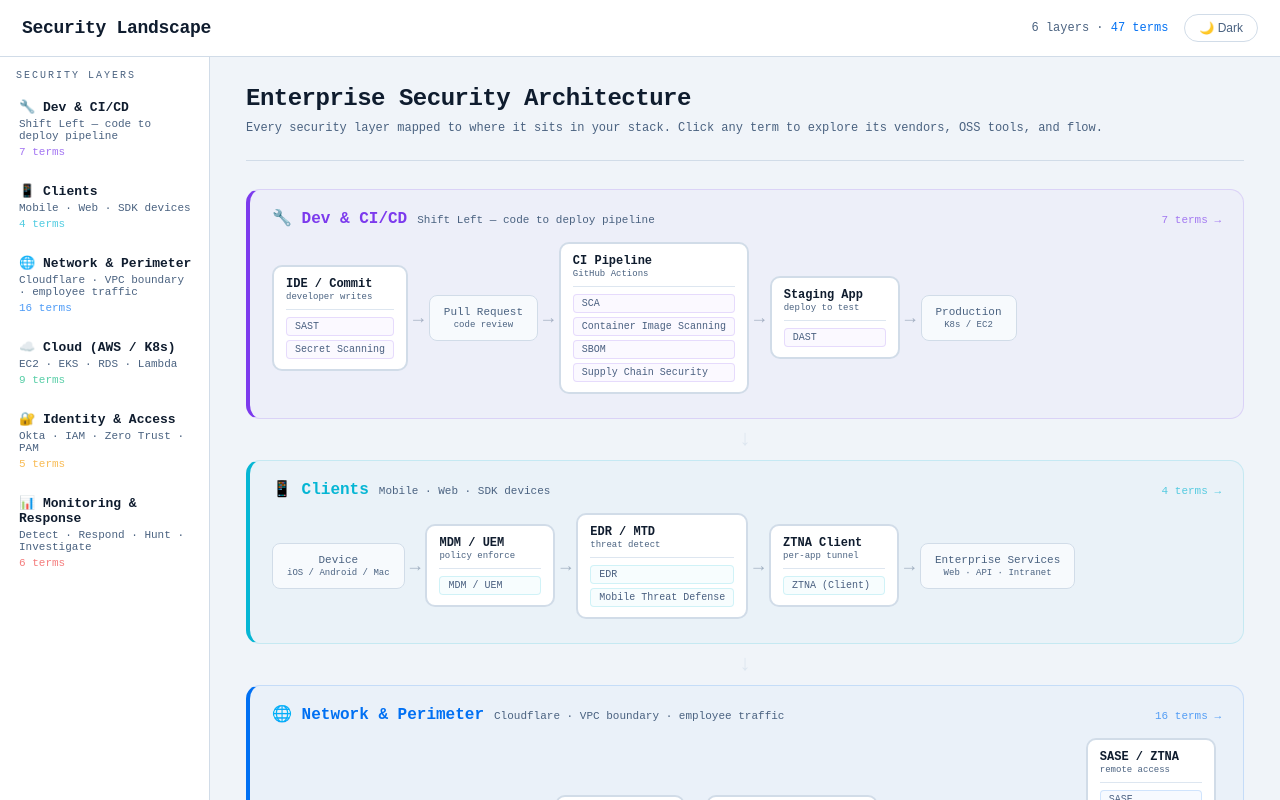
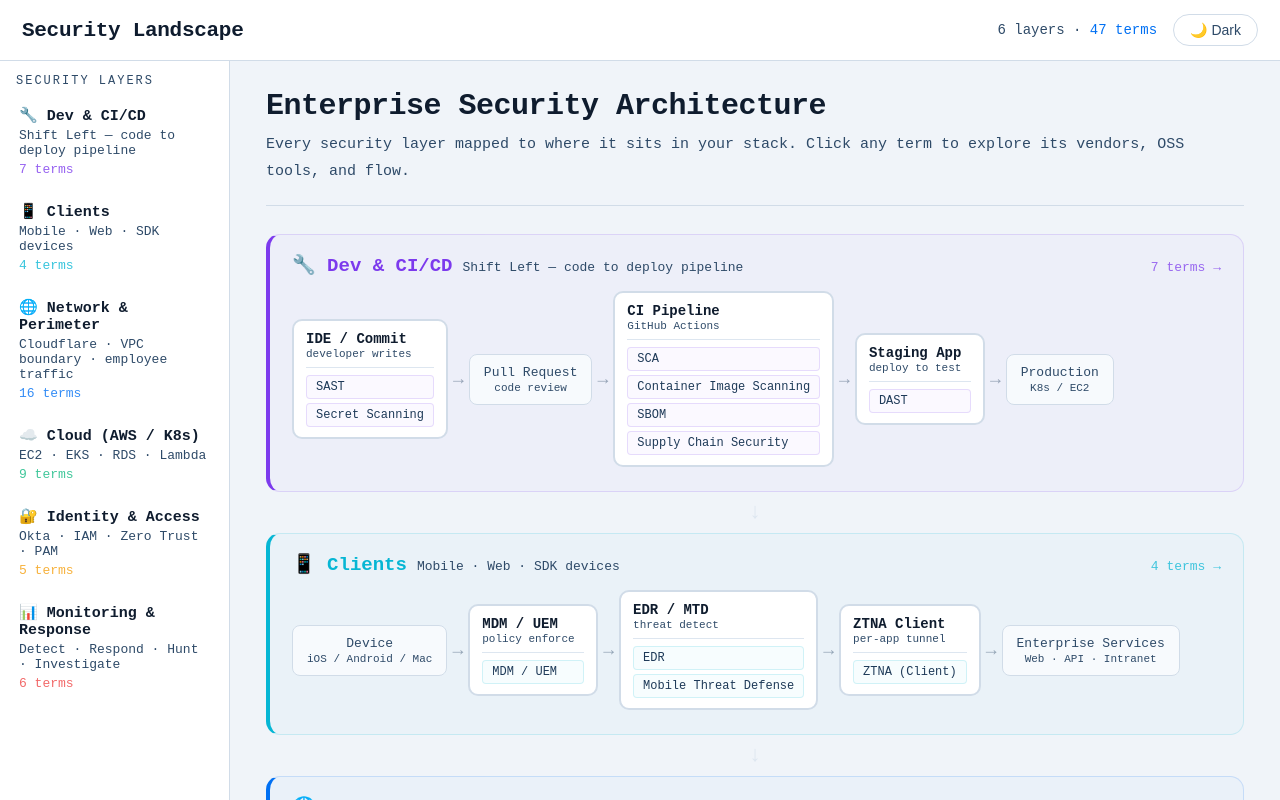
Before and after one commit to deepakshivanandappa/security-map, a React (Vite) app: page / in a window 1280 px wide. Built offline with nearby package versions, Linux system fonts and the light colour scheme.

Commit message:
improve readability: scale up font sizes and darken text colors

```diff
--- a/src/App.jsx
+++ b/src/App.jsx
@@ -7,12 +7,12 @@ import { LAYER_FLOWS } from "./data/layerFlows";
 const THEMES = {
   dark: {
     bg: "#080c18", panel: "#0c1222", card: "#0f1628", border: "#1a2540",
-    text: "#dce8f5", muted: "#7090b0", dim: "#1e2d45", subtext: "#8aaac5",
+    text: "#dce8f5", muted: "#9ab4cc", dim: "#1e2d45", subtext: "#a8c4dc",
     tableRow: "#0c1525", tableBorder: "#162035",
   },
   light: {
     bg: "#f0f4f9", panel: "#ffffff", card: "#ffffff", border: "#d1dce8",
-    text: "#0f1c2e", muted: "#4a6280", dim: "#dde6f0", subtext: "#4a6080",
+    text: "#0f1c2e", muted: "#2e4a68", dim: "#dde6f0", subtext: "#1e3a58",
     tableRow: "#f7fafd", tableBorder: "#e2eaf3",
   },
 };
@@ -29,15 +29,15 @@ const TOTAL_TERMS = Object.values(JARGON).reduce((a, l) => a + l.terms.length, 0
 
 // Shared badge styles
 const BADGE = {
-  oss:     { fontSize: 10, padding: "2px 6px", background: "rgba(16,185,129,0.1)",  border: "1px solid rgba(16,185,129,0.25)",  borderRadius: 3, color: "#10b981" },
-  public:  { fontSize: 10, padding: "2px 6px", background: "rgba(0,112,243,0.08)",  border: "1px solid rgba(0,112,243,0.2)",    borderRadius: 3, color: "#60a5fa" },
-  private: { fontSize: 10, padding: "2px 6px", background: "rgba(124,58,237,0.08)", border: "1px solid rgba(124,58,237,0.2)",   borderRadius: 3, color: "#a78bfa" },
+  oss:     { fontSize: 12, padding: "2px 7px", background: "rgba(16,185,129,0.1)",  border: "1px solid rgba(16,185,129,0.25)",  borderRadius: 3, color: "#10b981" },
+  public:  { fontSize: 12, padding: "2px 7px", background: "rgba(0,112,243,0.08)",  border: "1px solid rgba(0,112,243,0.2)",    borderRadius: 3, color: "#60a5fa" },
+  private: { fontSize: 12, padding: "2px 7px", background: "rgba(124,58,237,0.08)", border: "1px solid rgba(124,58,237,0.2)",   borderRadius: 3, color: "#a78bfa" },
 };
 
 const VENDOR_ITEM = {
-  oss:     { display: "flex", alignItems: "center", gap: 5, padding: "6px 10px", marginBottom: 5, background: "rgba(16,185,129,0.06)",  border: "1px solid rgba(16,185,129,0.18)",  borderRadius: 5, color: "#10b981", textDecoration: "none", fontSize: 12 },
-  public:  { fontSize: 12, padding: "5px 10px", background: "rgba(0,112,243,0.07)",  border: "1px solid rgba(0,112,243,0.18)",  borderRadius: 5, color: "#93c5fd" },
-  private: { fontSize: 12, padding: "5px 10px", background: "rgba(124,58,237,0.07)", border: "1px solid rgba(124,58,237,0.18)", borderRadius: 5, color: "#c4b5fd" },
+  oss:     { display: "flex", alignItems: "center", gap: 5, padding: "7px 12px", marginBottom: 6, background: "rgba(16,185,129,0.06)",  border: "1px solid rgba(16,185,129,0.18)",  borderRadius: 5, color: "#10b981", textDecoration: "none", fontSize: 14 },
+  public:  { fontSize: 14, padding: "6px 12px", background: "rgba(0,112,243,0.07)",  border: "1px solid rgba(0,112,243,0.18)",  borderRadius: 5, color: "#2563eb" },
+  private: { fontSize: 14, padding: "6px 12px", background: "rgba(124,58,237,0.07)", border: "1px solid rgba(124,58,237,0.18)", borderRadius: 5, color: "#7c3aed" },
 };
 
 // Keyboard activation for div-as-button elements
@@ -88,8 +88,8 @@ function LayerFlowDiagram({ layerKey, layerData, activeTerm, color, theme, onSel
                   border: `1px solid ${T.border}`, background: T.tableRow,
                   minWidth: 82,
                 }}>
-                  <div style={{ fontSize: 11, fontWeight: 500, color: T.muted }}>{node.label}</div>
-                  <div style={{ fontSize: 9, color: T.muted, marginTop: 2 }}>{node.sub}</div>
+                  <div style={{ fontSize: 13, fontWeight: 500, color: T.muted }}>{node.label}</div>
+                  <div style={{ fontSize: 11, color: T.muted, marginTop: 2 }}>{node.sub}</div>
                 </div>
               ) : (
                 <div style={{
@@ -100,10 +100,10 @@ function LayerFlowDiagram({ layerKey, layerData, activeTerm, color, theme, onSel
                   opacity: isDimmed ? 0.28 : 1,
                   transition: "all 0.2s",
                 }}>
-                  <div style={{ fontSize: 12, fontWeight: 600, color: isContainerActive ? color : T.text }}>
+                  <div style={{ fontSize: 14, fontWeight: 600, color: isContainerActive ? color : T.text }}>
                     {node.label}
                   </div>
-                  <div style={{ fontSize: 9, color: T.muted, marginTop: 1, marginBottom: 7 }}>
+                  <div style={{ fontSize: 11, color: T.muted, marginTop: 1, marginBottom: 7 }}>
                     {node.sub}
                   </div>
                   <div style={{ height: 1, background: isContainerActive ? `${color}35` : T.dim, marginBottom: 7 }} />
@@ -118,7 +118,7 @@ function LayerFlowDiagram({ layerKey, layerData, activeTerm, color, theme, onSel
                           onClick={() => termObj && onSelectTerm(isTermActive ? null : termObj)}
                           onKeyDown={onKey(() => termObj && onSelectTerm(isTermActive ? null : termObj))}
                           style={{
-                            padding: "3px 8px", borderRadius: 4, fontSize: 10,
+                            padding: "4px 9px", borderRadius: 4, fontSize: 12,
                             background: isTermActive ? `${color}22` : `${color}08`,
                             border: `1px solid ${isTermActive ? color : `${color}28`}`,
                             color: isTermActive ? color : T.subtext,
@@ -155,7 +155,7 @@ function FlowDiagram({ term, color, theme }) {
 
   return (
     <div style={{ marginTop: 14 }}>
-      <div style={{ fontSize: 11, color: T.muted, letterSpacing: 2, marginBottom: 12, textTransform: "uppercase" }}>
+      <div style={{ fontSize: 13, color: T.muted, letterSpacing: 2, marginBottom: 12, textTransform: "uppercase" }}>
         Where it fits in your architecture
       </div>
       <div style={{ display: "flex", alignItems: "center", overflowX: "auto", gap: 0, paddingBottom: 6 }}>
@@ -168,10 +168,10 @@ function FlowDiagram({ term, color, theme }) {
               boxShadow: step.hi ? `0 0 16px ${color}30` : "none",
               minWidth: 120, textAlign: "center",
             }}>
-              <div style={{ fontSize: 13, fontWeight: step.hi ? 700 : 500, color: step.hi ? color : T.text, lineHeight: 1.3 }}>
+              <div style={{ fontSize: 15, fontWeight: step.hi ? 700 : 500, color: step.hi ? color : T.text, lineHeight: 1.3 }}>
                 {step.label}
               </div>
-              <div style={{ fontSize: 11, color: step.hi ? `${color}cc` : T.muted, marginTop: 4 }}>
+              <div style={{ fontSize: 13, color: step.hi ? `${color}cc` : T.muted, marginTop: 4 }}>
                 {step.sub}
               </div>
             </div>
@@ -183,7 +183,7 @@ function FlowDiagram({ term, color, theme }) {
           </div>
         ))}
       </div>
-      <div style={{ marginTop: 12, fontSize: 12, color: T.muted, fontStyle: "italic" }}>{flow.desc}</div>
+      <div style={{ marginTop: 12, fontSize: 14, color: T.muted, fontStyle: "italic" }}>{flow.desc}</div>
     </div>
   );
 }
@@ -199,10 +199,10 @@ function HomeMap({ theme, isMobile, onSelectLayer, onSelectTerm }) {
 
       {/* Header */}
       <div style={{ marginBottom: 28, borderBottom: `1px solid ${T.border}`, paddingBottom: 20 }}>
-        <div style={{ fontSize: isMobile ? 18 : 24, fontWeight: 700, color: T.text, letterSpacing: -0.5, marginBottom: 6 }}>
+        <div style={{ fontSize: isMobile ? 22 : 30, fontWeight: 700, color: T.text, letterSpacing: -0.5, marginBottom: 8 }}>
           Enterprise Security Architecture
         </div>
-        <div style={{ fontSize: 12, color: T.muted, lineHeight: 1.8 }}>
+        <div style={{ fontSize: 15, color: T.muted, lineHeight: 1.8 }}>
           Every security layer mapped to where it sits in your stack.
           Click any term to explore its vendors, OSS tools, and flow.
         </div>
@@ -231,13 +231,13 @@ function HomeMap({ theme, isMobile, onSelectLayer, onSelectTerm }) {
                   display: "flex", alignItems: "baseline", gap: 10,
                   cursor: "pointer", outline: "none", marginBottom: 2,
                 }}>
-                <div style={{ fontSize: isMobile ? 14 : 16, fontWeight: 700, color: layer.color }}>
+                <div style={{ fontSize: isMobile ? 16 : 19, fontWeight: 700, color: layer.color }}>
                   {layer.label}
                 </div>
-                <div style={{ fontSize: 11, color: T.muted, flex: 1 }}>
+                <div style={{ fontSize: 13, color: T.muted, flex: 1 }}>
                   {layer.subtitle}
                 </div>
-                <div style={{ fontSize: 11, color: layer.color, opacity: 0.65, whiteSpace: "nowrap", flexShrink: 0 }}>
+                <div style={{ fontSize: 13, color: layer.color, opacity: 0.75, whiteSpace: "nowrap", flexShrink: 0 }}>
                   {layer.terms.length} terms →
                 </div>
               </div>
@@ -267,7 +267,7 @@ function HomeMap({ theme, isMobile, onSelectLayer, onSelectTerm }) {
       })}
 
       {/* Footer */}
-      <div style={{ marginTop: 28, paddingTop: 16, borderTop: `1px solid ${T.border}`, fontSize: 11, color: T.muted, textAlign: "center" }}>
+      <div style={{ marginTop: 28, paddingTop: 16, borderTop: `1px solid ${T.border}`, fontSize: 13, color: T.muted, textAlign: "center" }}>
         {TOTAL_TERMS} terms · {LAYER_KEYS.length} layers · Click any layer name to drill in
       </div>
     </div>
@@ -317,20 +317,20 @@ export default function App() {
             role="button" tabIndex={0}
             onClick={() => { setActiveLayer(null); setActiveTerm(null); }}
             onKeyDown={onKey(() => { setActiveLayer(null); setActiveTerm(null); })}
-            style={{ fontSize: isMobile ? 15 : 18, fontWeight: 700, color: T.text, letterSpacing: -0.3, cursor: "pointer", outline: "none", display: "inline-block" }}>
+            style={{ fontSize: isMobile ? 17 : 21, fontWeight: 700, color: T.text, letterSpacing: -0.3, cursor: "pointer", outline: "none", display: "inline-block" }}>
             Security Landscape
           </div>
         </div>
 
         {!isMobile && (
-          <div style={{ fontSize: 12, color: T.muted }}>
+          <div style={{ fontSize: 14, color: T.muted }}>
             {Object.keys(JARGON).length} layers · <span style={{ color: "#0070f3" }}>{TOTAL_TERMS} terms</span>
           </div>
         )}
 
         <button
           onClick={() => setTheme(t => t === "dark" ? "light" : "dark")}
-          style={{ padding: "6px 14px", fontSize: 12, cursor: "pointer", borderRadius: 20, border: `1px solid ${T.border}`, background: T.card, color: T.muted, display: "flex", alignItems: "center", gap: 6 }}>
+          style={{ padding: "7px 16px", fontSize: 14, cursor: "pointer", borderRadius: 20, border: `1px solid ${T.border}`, background: T.card, color: T.muted, display: "flex", alignItems: "center", gap: 6 }}>
           {theme === "dark" ? "☀️ Light" : "🌙 Dark"}
         </button>
 
@@ -341,7 +341,7 @@ export default function App() {
 
           {/* SIDEBAR */}
           <div style={{
-            width: isMobile ? "100%" : 210,
+            width: isMobile ? "100%" : 230,
             borderRight: isMobile ? "none" : `1px solid ${T.border}`,
             borderBottom: isMobile ? `1px solid ${T.border}` : "none",
             background: T.panel, flexShrink: 0,
@@ -350,7 +350,7 @@ export default function App() {
             overflowY: isMobile ? "hidden" : "auto",
           }}>
             {!isMobile && (
-              <div style={{ padding: "13px 16px 6px", fontSize: 10, color: T.muted, letterSpacing: 2, textTransform: "uppercase" }}>
+              <div style={{ padding: "13px 16px 6px", fontSize: 12, color: T.muted, letterSpacing: 2, textTransform: "uppercase" }}>
                 Security Layers
               </div>
             )}
@@ -370,13 +370,13 @@ export default function App() {
                     background: isActive ? `${l.color}12` : "transparent",
                     transition: "all 0.12s", marginBottom: isMobile ? 0 : 1, outline: "none",
                   }}>
-                  <div style={{ fontSize: 13, fontWeight: 600, color: isActive ? l.color : T.text, whiteSpace: isMobile ? "nowrap" : undefined }}>
+                  <div style={{ fontSize: 15, fontWeight: 600, color: isActive ? l.color : T.text, whiteSpace: isMobile ? "nowrap" : undefined }}>
                     {l.label}
                   </div>
                   {!isMobile && (
                     <>
-                      <div style={{ fontSize: 11, color: T.muted, marginTop: 3 }}>{data.subtitle}</div>
-                      <div style={{ fontSize: 11, color: l.color, marginTop: 4, opacity: 0.7 }}>{data.terms.length} terms</div>
+                      <div style={{ fontSize: 13, color: T.muted, marginTop: 3 }}>{data.subtitle}</div>
+                      <div style={{ fontSize: 13, color: l.color, marginTop: 4, opacity: 0.8 }}>{data.terms.length} terms</div>
                     </>
                   )}
                 </div>
@@ -399,15 +399,15 @@ export default function App() {
               <>
                 {/* Layer header */}
                 <div style={{ padding: "16px 22px", borderBottom: `1px solid ${T.border}`, background: `${layerColor}08` }}>
-                  <div style={{ fontSize: 19, fontWeight: 700, color: layerColor }}>{layerData.label}</div>
-                  <div style={{ fontSize: 12, color: T.muted, marginTop: 6, lineHeight: 1.7, maxWidth: 760 }}>
+                  <div style={{ fontSize: 22, fontWeight: 700, color: layerColor }}>{layerData.label}</div>
+                  <div style={{ fontSize: 14, color: T.muted, marginTop: 6, lineHeight: 1.7, maxWidth: 760 }}>
                     <span style={{ color: "#f59e0b", fontWeight: 600 }}>⚠ My take: </span>{layerData.critique}
                   </div>
                   {layerData.missing?.length > 0 && (
                     <div style={{ marginTop: 10, display: "flex", flexWrap: "wrap", gap: 6, alignItems: "center" }}>
-                      <span style={{ fontSize: 11, color: T.muted }}>ALSO IN THIS SPACE:</span>
+                      <span style={{ fontSize: 12, color: T.muted }}>ALSO IN THIS SPACE:</span>
                       {layerData.missing.map(m => (
-                        <span key={m} style={{ fontSize: 11, padding: "3px 8px", border: `1px dashed ${T.dim}`, borderRadius: 3, color: T.muted }}>{m}</span>
+                        <span key={m} style={{ fontSize: 12, padding: "3px 8px", border: `1px dashed ${T.dim}`, borderRadius: 3, color: T.muted }}>{m}</span>
                       ))}
                     </div>
                   )}
@@ -424,7 +424,7 @@ export default function App() {
                 </div>
 
                 {/* Terms grid */}
-                <div style={{ padding: "16px 22px", display: "grid", gridTemplateColumns: `repeat(auto-fill, minmax(${isMobile ? 150 : 190}px, 1fr))`, gap: 10 }}>
+                <div style={{ padding: "16px 22px", display: "grid", gridTemplateColumns: `repeat(auto-fill, minmax(${isMobile ? 170 : 210}px, 1fr))`, gap: 12 }}>
                   {layerData.terms.map(item => {
                     const isActive = activeTerm?.term === item.term;
                     return (
@@ -440,10 +440,10 @@ export default function App() {
                           borderTop: `2px solid ${isActive ? layerColor : T.dim}`,
                           outline: "none",
                         }}>
-                        <div style={{ fontSize: 14, fontWeight: 700, color: isActive ? layerColor : T.text, marginBottom: 4 }}>
+                        <div style={{ fontSize: 16, fontWeight: 700, color: isActive ? layerColor : T.text, marginBottom: 5 }}>
                           {item.term}
                         </div>
-                        <div style={{ fontSize: 11, color: T.muted, lineHeight: 1.5, marginBottom: 10 }}>
+                        <div style={{ fontSize: 13, color: T.muted, lineHeight: 1.5, marginBottom: 10 }}>
                           {item.full}
                         </div>
                         <div style={{ display: "flex", gap: 5, flexWrap: "wrap" }}>
@@ -462,20 +462,20 @@ export default function App() {
 
                     <div style={{ padding: "16px 20px", borderBottom: `1px solid ${T.border}`, display: "flex", justifyContent: "space-between", alignItems: "flex-start", background: `${layerColor}08` }}>
                       <div>
-                        <div style={{ fontSize: 10, color: layerColor, letterSpacing: 2, marginBottom: 4, textTransform: "uppercase" }}>{layerData.label}</div>
-                        <div style={{ fontSize: 21, fontWeight: 700, color: T.text }}>{activeTerm.term}</div>
-                        <div style={{ fontSize: 12, color: T.muted, marginTop: 3 }}>{activeTerm.full}</div>
+                        <div style={{ fontSize: 12, color: layerColor, letterSpacing: 2, marginBottom: 4, textTransform: "uppercase" }}>{layerData.label}</div>
+                        <div style={{ fontSize: 26, fontWeight: 700, color: T.text }}>{activeTerm.term}</div>
+                        <div style={{ fontSize: 14, color: T.muted, marginTop: 3 }}>{activeTerm.full}</div>
                       </div>
                       <button
                         aria-label="Close"
                         onClick={() => setActiveTerm(null)}
-                        style={{ background: "none", border: `1px solid ${T.border}`, borderRadius: 4, color: T.muted, cursor: "pointer", padding: "4px 10px", fontSize: 14 }}>
+                        style={{ background: "none", border: `1px solid ${T.border}`, borderRadius: 4, color: T.muted, cursor: "pointer", padding: "5px 12px", fontSize: 16 }}>
                         ✕
                       </button>
                     </div>
 
                     <div style={{ padding: "16px 20px 0", borderBottom: `1px solid ${T.border}` }}>
-                      <p style={{ fontSize: 13, color: T.text, lineHeight: 1.85, margin: 0, paddingBottom: 16 }}>
+                      <p style={{ fontSize: 15, color: T.text, lineHeight: 1.85, margin: 0, paddingBottom: 16 }}>
                         {activeTerm.desc}
                       </p>
                     </div>
@@ -486,9 +486,9 @@ export default function App() {
 
                     <div style={{ display: "grid", gridTemplateColumns: isMobile ? "1fr" : "1fr 1fr 1fr", padding: "16px 20px", gap: 20 }}>
                       <div>
-                        <div style={{ fontSize: 10, color: "#10b981", letterSpacing: 2, marginBottom: 10, textTransform: "uppercase" }}>🟢 Open Source</div>
+                        <div style={{ fontSize: 12, color: "#10b981", letterSpacing: 2, marginBottom: 10, textTransform: "uppercase" }}>🟢 Open Source</div>
                         {activeTerm.oss.length === 0
-                          ? <div style={{ fontSize: 12, color: T.muted }}>No notable OSS in this space</div>
+                          ? <div style={{ fontSize: 14, color: T.muted }}>No notable OSS in this space</div>
                           : activeTerm.oss.map(o => (
                             <a key={o.name} href={o.url} target="_blank" rel="noreferrer" style={VENDOR_ITEM.oss}>
                               ↗ {o.name}
@@ -496,7 +496,7 @@ export default function App() {
                           ))}
                       </div>
                       <div>
-                        <div style={{ fontSize: 10, color: "#60a5fa", letterSpacing: 2, marginBottom: 10, textTransform: "uppercase" }}>🏛 Public Companies</div>
+                        <div style={{ fontSize: 12, color: "#2563eb", letterSpacing: 2, marginBottom: 10, textTransform: "uppercase" }}>🏛 Public Companies</div>
                         <div style={{ display: "flex", flexDirection: "column", gap: 5 }}>
                           {activeTerm.publicCos.map(c => (
                             <span key={c} style={VENDOR_ITEM.public}>{c}</span>
@@ -504,7 +504,7 @@ export default function App() {
                         </div>
                       </div>
                       <div>
-                        <div style={{ fontSize: 10, color: "#a78bfa", letterSpacing: 2, marginBottom: 10, textTransform: "uppercase" }}>🦄 Private / Startup</div>
+                        <div style={{ fontSize: 12, color: "#7c3aed", letterSpacing: 2, marginBottom: 10, textTransform: "uppercase" }}>🦄 Private / Startup</div>
                         <div style={{ display: "flex", flexDirection: "column", gap: 5 }}>
                           {activeTerm.privateCos.map(c => (
                             <span key={c} style={VENDOR_ITEM.private}>{c}</span>
```
